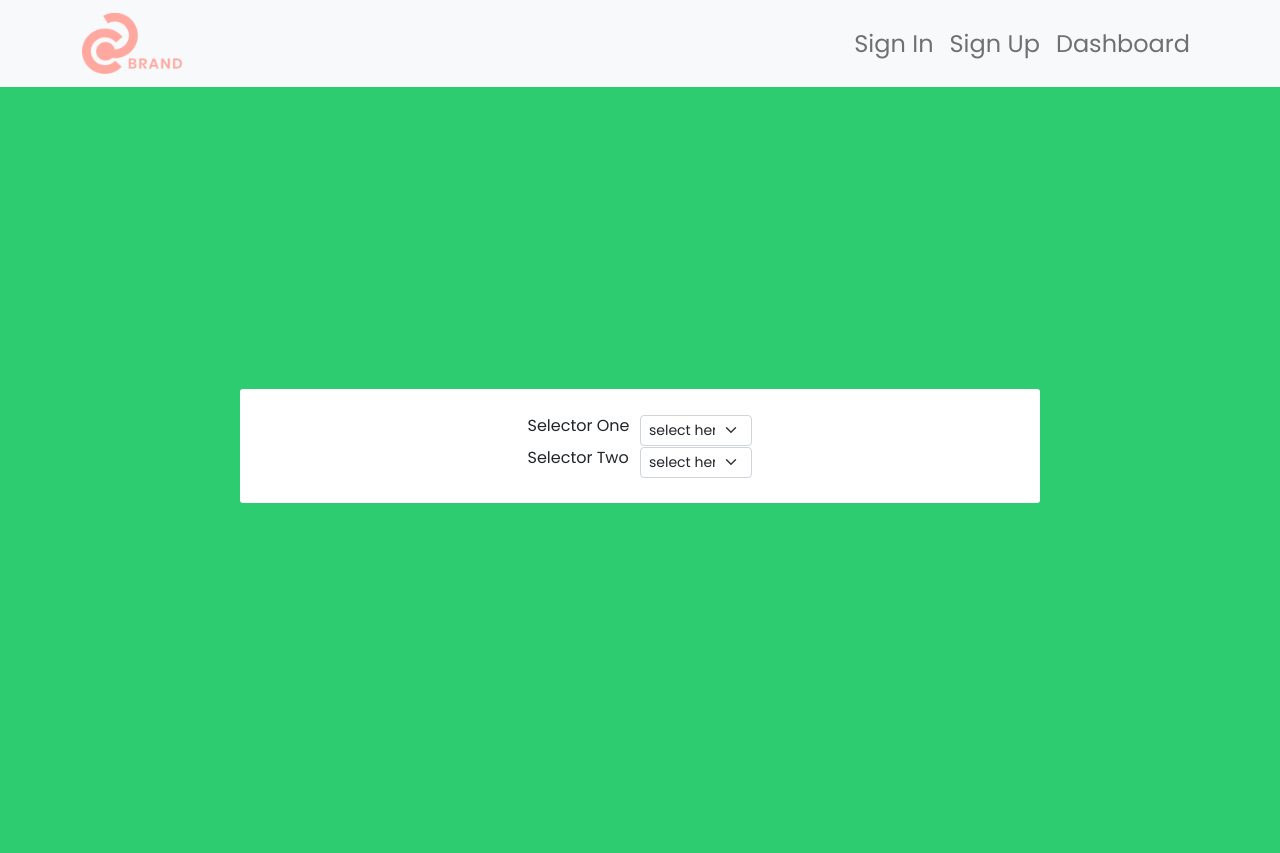
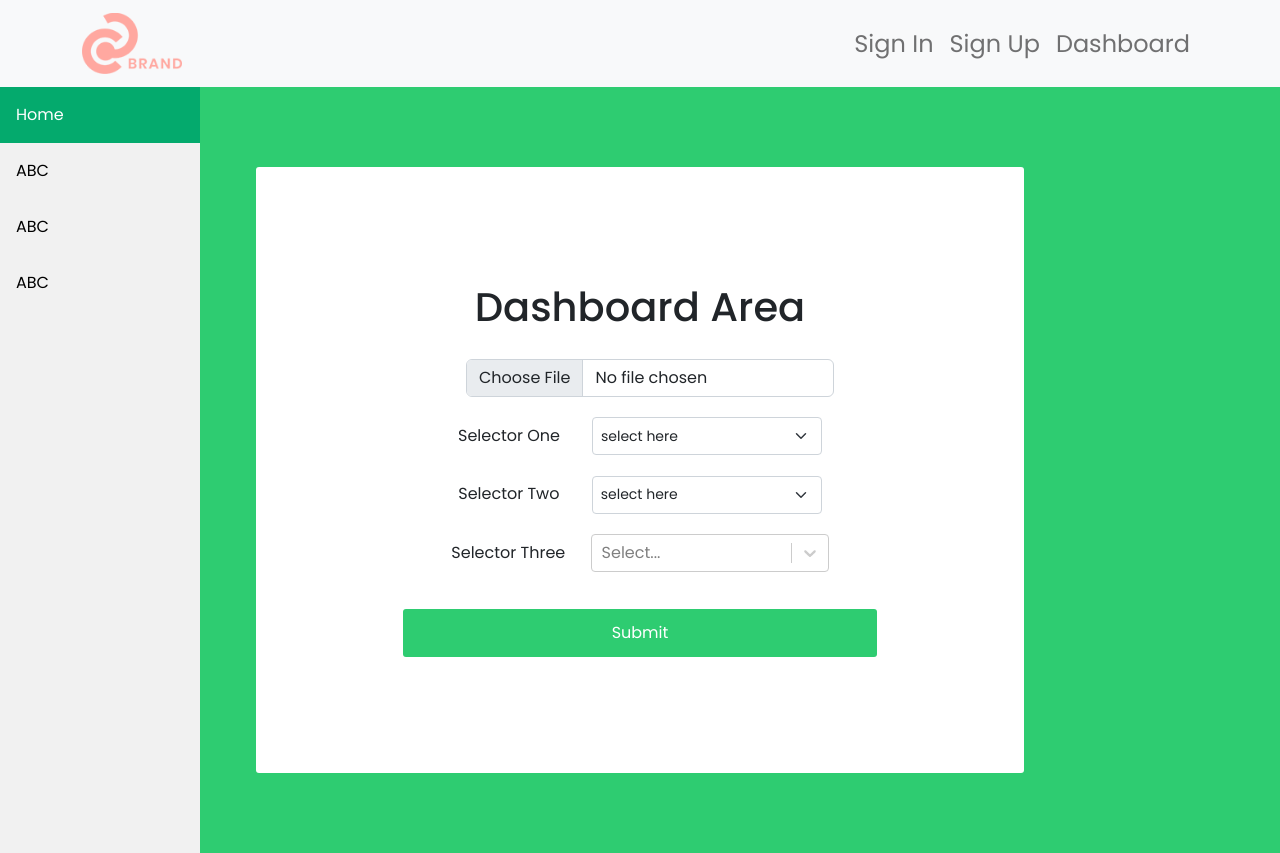
Before and after one commit to aniktonu/bank-project, a React (Create React App) app in the folder bank/: page /dashboard in a window 1280 px wide. Before the commit the page ends 805 px from the top, so only its background shows below. Built offline with nearby package versions, Linux system fonts and the light colour scheme.

Commit message:
dashboard work

```diff
--- a/bank/package.json
+++ b/bank/package.json
@@ -17,6 +17,7 @@
     "react-multiselect-dropdown-bootstrap": "^1.1.0",
     "react-router-dom": "^6.4.5",
     "react-scripts": "5.0.1",
+    "react-select": "^5.7.0",
     "web-vitals": "^2.1.4"
   },
   "scripts": {
--- a/bank/src/App.css
+++ b/bank/src/App.css
@@ -3,4 +3,5 @@
 body {
   font-family: 'Poppins', sans-serif;
   background-color: #2ecc71;
+  /* background-color: #CFF5E7; */
 }
--- a/bank/src/Components/Dashboard/Dashboard.css
+++ b/bank/src/Components/Dashboard/Dashboard.css
@@ -1,60 +1,112 @@
-.dashboard-body {
-    height: calc(100vh - 82px);
+
+.dashboard-content {
+    background: #fff;
     display: flex;
-    justify-content: center;
+    flex-direction: column;
+    justify-content: space-between;
     align-items: center;
-    align-content: center;
+    border-radius: 3px;
+    margin: 80px auto;
+    width: 60%;
+    padding: 116px 0;
+
+}
+
+.item .Form-Label {
+    padding: 1rem .75rem;
+    border-radius: 3px;
+    margin-bottom: 1.5rem;
+}
+
+
+.item {
+    display: flex;
+    justify-content: space-evenly;
+    align-items: baseline;
+    margin: 20px 43px;
+}
 
 
 
-}
-
-.dashboard-area {
-    width: 800px;
-    background: white;
-    padding: 25px 25px;
-    border-radius: 3px;
-    display: flex;
-    justify-content: center;
-    align-items: center;
-    align-content: center;
-}
-
-.item {
-    /* width: 100%; */
-    /* height: 100%; */
-    display: flex;
-    justify-content: space-between;
-    align-items: center;
-    align-content: center;
-}
-
 .item-1 {
-
-    flex-basis: 50%;
-}
-
-
-.item-2 {
+    padding-left: 100px;
     flex-basis: 50%;
 }
 
 
 
+.item-2 {
+    flex-basis: 50%;
+    width: 230px;
+    height: 38px;
+
+}
 
 
-/* .dashboard-sidebar {
-    width: 15%;
+[class*="item-1"] {
+    padding-left: 0px;
+    flex-basis: 50%;
 
+}
+
+.select__control {
+    width: 238px;
+
+}
+
+
+/* .select__control--is-focused {
+    border-color: #2ecc71;
+    box-shadow: none;
 } */
 
-/* .dashboard-content {
-    width: 85%;
-    padding: 20px;
-    display: flex;
-    flex-direction: column;
-    justify-content: space-around;
-    align-items: center;
-    align-content: center;
 
-} */
+
+.sidebar {
+    margin: 0;
+    padding: 0;
+    width: 200px;
+    background-color: #f1f1f1;
+    position: fixed;
+    height: 100%;
+    overflow: auto;
+    top: 87px;
+    left: 0;
+  }
+
+  .sidebar a {
+    display: block;
+    color: black;
+    padding: 16px;
+    text-decoration: none;
+  }
+
+  .sidebar a.active {
+    background-color: #04AA6D;
+    color: white;
+  }
+
+  .sidebar a:hover:not(.active) {
+    background-color: #555;
+    color: white;
+  }
+
+  div.content {
+    margin-left: 200px;
+    padding: 1px 16px;
+    height: 1000px;
+  }
+
+  .custom-login-botton {
+    width: 100%;
+    margin-top: 1rem;
+    border-radius: 3px;
+    padding: 0.75rem;
+    background-color: #2ecc71;
+    border: 0;
+}
+
+
+label.item-1.form-label {
+    padding-right: 20px;
+}
--- a/bank/src/Components/Dashboard/Dashboard.jsx
+++ b/bank/src/Components/Dashboard/Dashboard.jsx
@@ -1,26 +1,42 @@
-import React from 'react';
+import React, { useState } from 'react';
 import './Dashboard.css';
 import Form from 'react-bootstrap/Form';
-import DropdownMultiselect from "react-multiselect-dropdown-bootstrap";
-
+import Button from 'react-bootstrap/Button';
+import Select from 'react-select';
+import { colourOptions } from './data';
 
 const Dashboard = () => {
+    const [isDownload, setDownload] = useState(false);
+    function submitButtonHandler() {
+        setDownload(true)
+    }
     return (
         <>
+
             <div className='dashboard-body'>
+                <div class="sidebar">
+                    <a class="active" href="#home">Home</a>
+                    <a href="#news">ABC</a>
+                    <a href="#contact">ABC</a>
+                    <a href="#about">ABC</a>
+                </div>
                 <div className="dashboard-area">
-
-                    {/* <div className="dashboard-sidebar">
-                        <div className="w3-sidebar w3-light-grey w3-bar-block">
-                            <h3 className="w3-bar-item">Menu</h3>
-                            <a className="w3-bar-item w3-button">Link 1</a>
-                            <a className="w3-bar-item w3-button">Link 2</a>
-                            <a className="w3-bar-item w3-button">Link 3</a>
+                    <div className="dashboard-content">
+                        <h1 className="text-center">Dashboard Area</h1>
+                        <Form>
+                            <div className="item">
+                                <div className='item-name'>
+                                    <Form.Label className="item-1"></Form.Label>
                                 </div>
-                    </div> */}
-                    <div className="dashboard-content">
+                                <div className='item-select'>
+                                    <input class="form-control" type="file" id="formFile"></input>
+                                </div>
+                            </div>
                             <div className="item">
+                                <div className='item-name'>
                                     <Form.Label className="item-1">Selector One</Form.Label>
+                                </div>
+                                <div className='item-select'>
                                     <Form.Select className="item-2" size='sm'>
                                         <option>select here </option>
                                         <option value="1">One</option>
@@ -28,25 +44,41 @@ const Dashboard = () => {
                                         <option value="3">Three</option>
                                     </Form.Select>
                                 </div>
+                            </div>
                             <div className="item">
+                                <div className='item-name'>
                                     <Form.Label className="item-1">Selector Two</Form.Label>
+                                </div>
+                                <div className='item-select'>
                                     <Form.Select className="item-2" size='sm'>
                                         <option>select here </option>
                                         <option value="1">One</option>
                                         <option value="2">Two</option>
                                         <option value="3">Three</option>
                                     </Form.Select>
-                            {/* <div className="item" className="item-3">
-                                <DropdownMultiselect
-                                    options={["option 1", "option 2", "option 3", "option 4", "option 5", "option 6"]}
-                                    name="option" />
+                                </div>
+                            </div>
+                            <div className="item">
+                                <div className='item-name'>
+                                    <Form.Label className="item-1">Selector Three</Form.Label>
+                                </div>
+                                <div className='item-select'>
+                                    <Select classNames={"item-2"} defaultValue={[]} isMulti name="colors" options={colourOptions}
+                                        className="basic-multi-select" classNamePrefix="select" />
+                                </div>
+                            </div>
+                            <Button onClick={() => submitButtonHandler()} variant="primary" type="button" className="custom-login-botton">Submit
+                            </Button>
 
-                            </div> */}
+                            {isDownload ? <Button variant="primary" type="button" className="custom-login-botton">Download
+                            </Button> : null}
+
+                        </Form>
 
                     </div>
                 </div>
             </div>
-            </div>
+
         </>
     )
 }
--- /dev/null
+++ b/bank/src/Components/Dashboard/data.jsx
@@ -0,0 +1,14 @@
+
+
+export const colourOptions = [
+    { value: 'ocean', label: 'Ocean', color: '#00B8D9' },
+    { value: 'blue', label: 'Blue', color: '#0052CC', },
+    { value: 'purple', label: 'Purple', color: '#5243AA' },
+    { value: 'red', label: 'Red', color: '#FF5630', },
+    { value: 'orange', label: 'Orange', color: '#FF8B00' },
+    { value: 'yellow', label: 'Yellow', color: '#FFC400' },
+    { value: 'green', label: 'Green', color: '#36B37E' },
+    { value: 'forest', label: 'Forest', color: '#00875A' },
+    { value: 'slate', label: 'Slate', color: '#253858' },
+    { value: 'silver', label: 'Silver', color: '#666666' },
+];
```
Also changed, not shown: 1 other file (tests, documents, lock files or other folders). Lines whose indentation alone changed are shown as unchanged.
